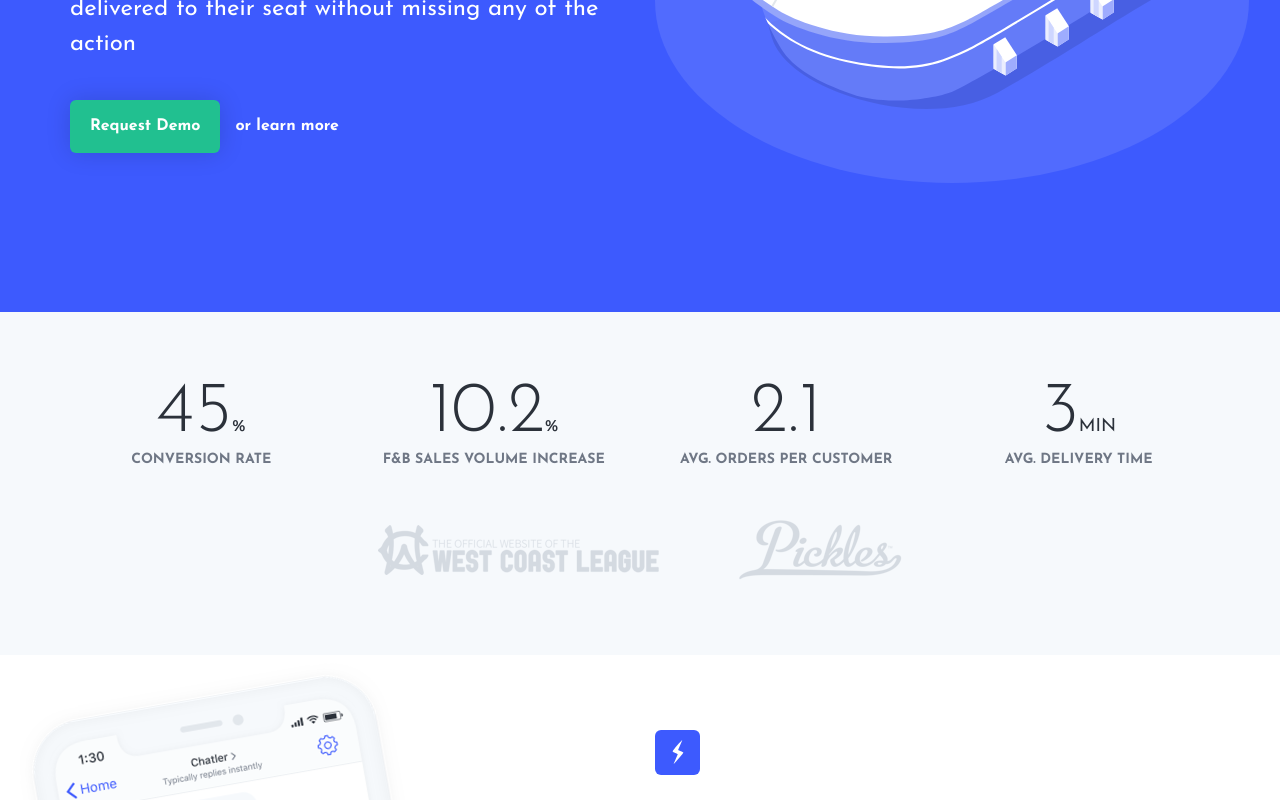
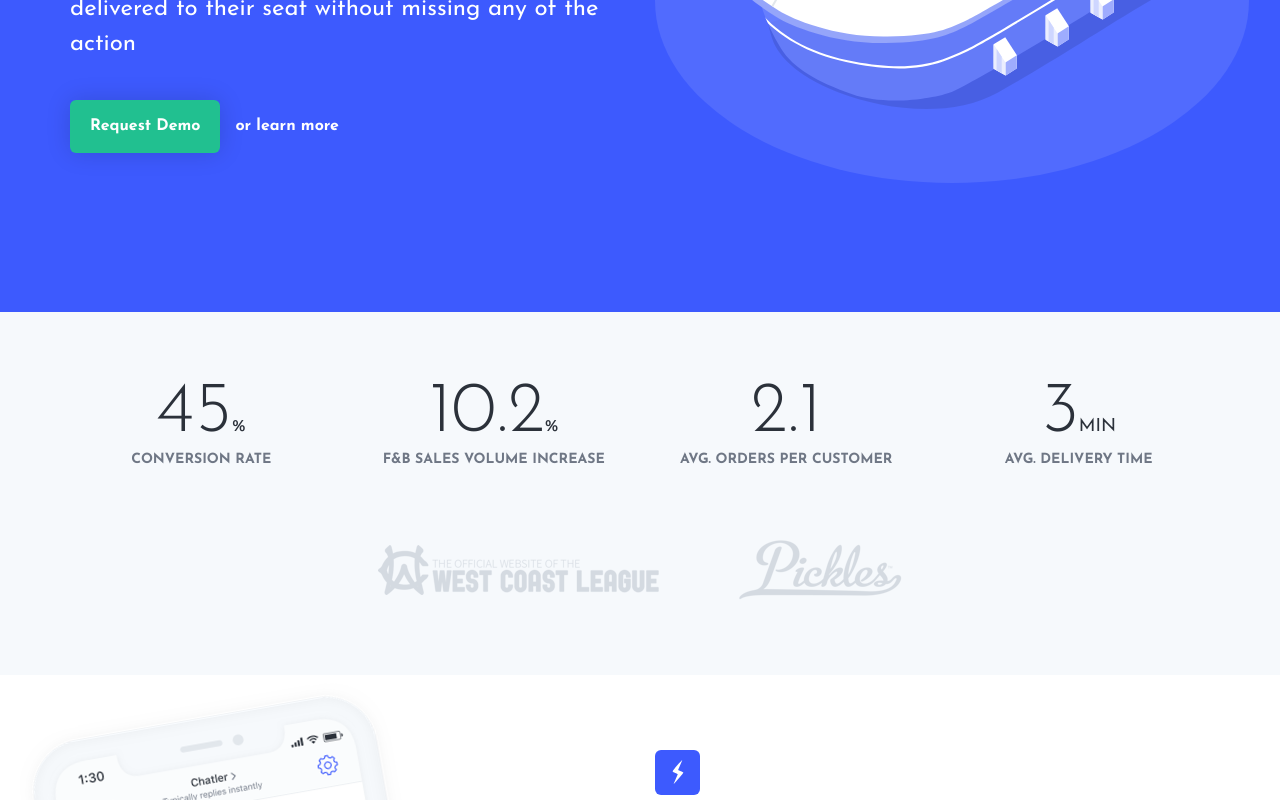
Before and after one commit to sebaudet26/chatler-web, a React (Create React App) app: page / in a window 1280 px wide. Shown: the part 388-1188 px from the top of the page. Built offline with nearby package versions, Linux system fonts and the light colour scheme.

Commit message:
Margin Img Fix

```diff
--- a/src/containers/Home/Home.css
+++ b/src/containers/Home/Home.css
@@ -39,7 +39,7 @@
   .home-stats-img {
     margin: 0px auto 0px auto; }
     .home-stats-img img {
-      margin: 50px 40px 0 40px; }
+      margin: 70px 40px 0 40px; }
 
 .home-chatbot {
   overflow-y: hidden; }
--- a/src/containers/Home/Home.scss
+++ b/src/containers/Home/Home.scss
@@ -53,7 +53,7 @@
     margin: 0px auto 0px auto;
 
     img {
-      margin: 50px 40px 0 40px;
+      margin: 70px 40px 0 40px;
     }
   }
 }
```
